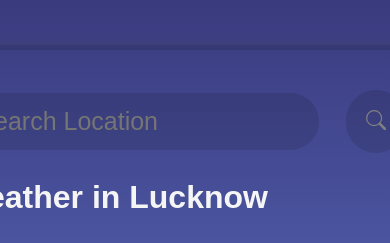
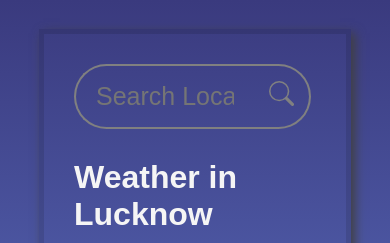
Before and after one commit to Saumya-07/WeatherApp, a plain HTML site: page index.html in a window 390 px wide. Shown: the top 243 px of the page. Drawn offline with Linux system fonts and the light colour scheme.

Commit message:
fixed issue and added responsiveness

```diff
--- a/index.html
+++ b/index.html
@@ -5,17 +5,18 @@
     <meta name="viewport" content="width=device-width, initial-scale=1.0">
     <link rel="stylesheet" href="style.css">
     <title>Weather Forecast</title>
+
 </head>
 <body>
 <div class="container">
-    <div class="location">
+    <form class="location">
         <input type="text" placeholder="Search Location" id="city" >
         <button  class="search">
             <svg stroke="currentColor" fill="currentColor" stroke-width="0" viewBox="0 0 16 16" height="1em" width="1em" xmlns="http://www.w3.org/2000/svg">
                 <path fill-rule="evenodd" d="M10.442 10.442a1 1 0 011.415 0l3.85 3.85a1 1 0 01-1.414 1.415l-3.85-3.85a1 1 0 010-1.415z" clip-rule="evenodd"></path><path fill-rule="evenodd" d="M6.5 12a5.5 5.5 0 100-11 5.5 5.5 0 000 11zM13 6.5a6.5 6.5 0 11-13 0 6.5 6.5 0 0113 0z" clip-rule="evenodd"></path>
             </svg>
         </button>
-    </div>
+    </form>
     <h2>Weather in Lucknow</h2>
     <div class="temperature"><div class="temperature-degree">14</div><div class="degree">°C</div></div>
     <div class="description">
@@ -25,6 +26,6 @@
     <div class="humidity">Humidity : 34%</div><br>
     <div class="wind">Wind Speed : 6.5 km/hr</div><br>
 </div>
-    <script src="/script.js"></script>
+<script src="/script.js"></script>
 </body>
 </html>
--- a/script.js
+++ b/script.js
@@ -3,9 +3,10 @@ let weather = {
 
     fetchWeather : function(city){
         fetch(
-            `api.openweathermap.org/data/2.5/weather?q=${city}&units=metric&appid=${this.apiKey}`        )
+            `https://api.openweathermap.org/data/2.5/weather?q=${city}&units=metric&appid=${this.apiKey}`        )
         .then((response) => response.json())
-        .then((data) => this.displayWeather(data));
+        .then((data) => this.displayWeather(data))
+        .catch((err) => alert('Location not found :)'));
     },
 
     displayWeather : function(data){
@@ -13,7 +14,7 @@ let weather = {
         const {temp,humidity} = data.main;
         const {icon, description} = data.weather[0];
         const {speed} = data.wind;
-        // console.log(name , temp , humidity , icon , description , speed);
+        console.log(name , temp , humidity , icon , description , speed);
 
         document.querySelector('h2').innerHTML='Weather in ' + name;
         document.querySelector('.temperature-degree').innerHTML= Math.floor(temp);
--- a/style.css
+++ b/style.css
@@ -22,40 +22,34 @@ body{
     /* width: min(500px,100%); */
 }
 .location{
-    height: 10vh;
-    width: max-content;
     display: flex;
-    justify-content: space-around;
-    align-items: center;
+    justify-content: space-between;
+    margin-bottom: 30px;
 }
-
 .location input{
-    text-transform: capitalize;
-    background: transparent;
-    border: none;
-    border-radius: 35px;
+    outline: none;
+    font-size: 25px;
     padding: 14px 20px;
-    cursor: pointer;
-    color:#fecd1a;
+    border-radius: 9em 0em 0em 9em;
+    border: 2px solid grey;
+    border-right: none;
+    background-color: transparent;
+    color: yellow;
+}
+button.search{
+    outline: none;
+    padding: 15px;
     font-size: 25px;
-    outline: none;
-    background: #0000001d;
-}
-button.search {
-    border: none;
-    outline:none;
-    border-radius: 999em;
-    padding: 1.5em;
-    background: #0000001d;
-    color: grey;
-    transform: 0.2s ease-in-out;
-    margin: 0px 2em;
+    border-radius: 0em 9em 9em 0em;
+    border: 2px solid grey;
+    background-color: transparent;
+    border-left: none;
 }
 svg{
-    font-size: 20px;
+    color:grey;
 }
-.search:hover {
-    background: #0000004d;
+svg:hover{
+    color:yellow;
 }
 h2{
     font-size: 1.6em;
@@ -75,14 +69,17 @@ h2{
     font-size: 40px;
 }
 .temperature-description{
-    /* margin-top: 20px; */
-
     text-transform: uppercase;
 }
 
-@media (min-width=360px && max-width=500px){
+@media screen and (max-width: 600px) {
+    .location input{
+        width: 180px;
+    }
     .container{
         width: 80%;
-        /* margin: 50px; */
+    }
+    .location{
+        justify-content: flex-start;
     }
 }
```
